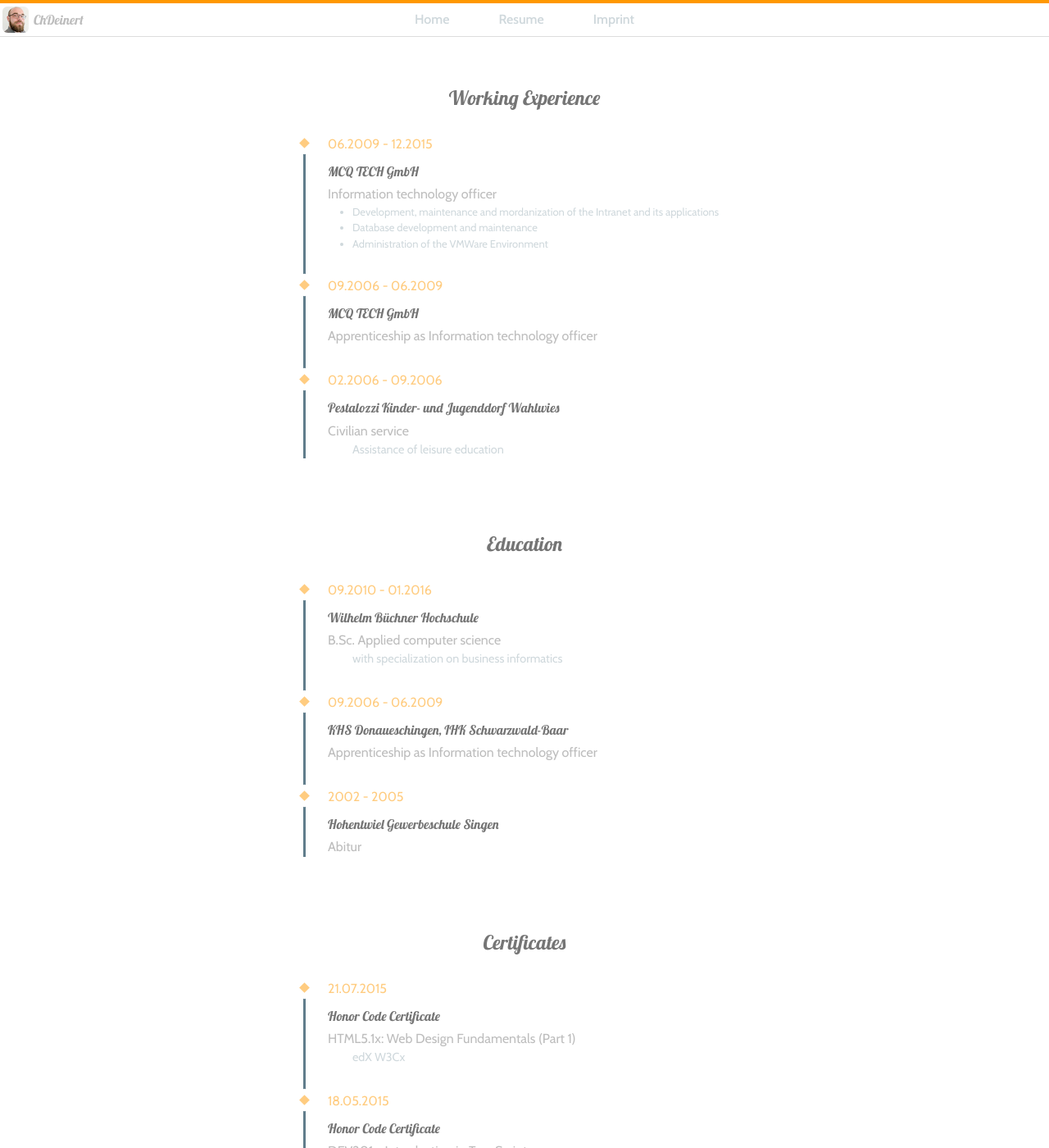
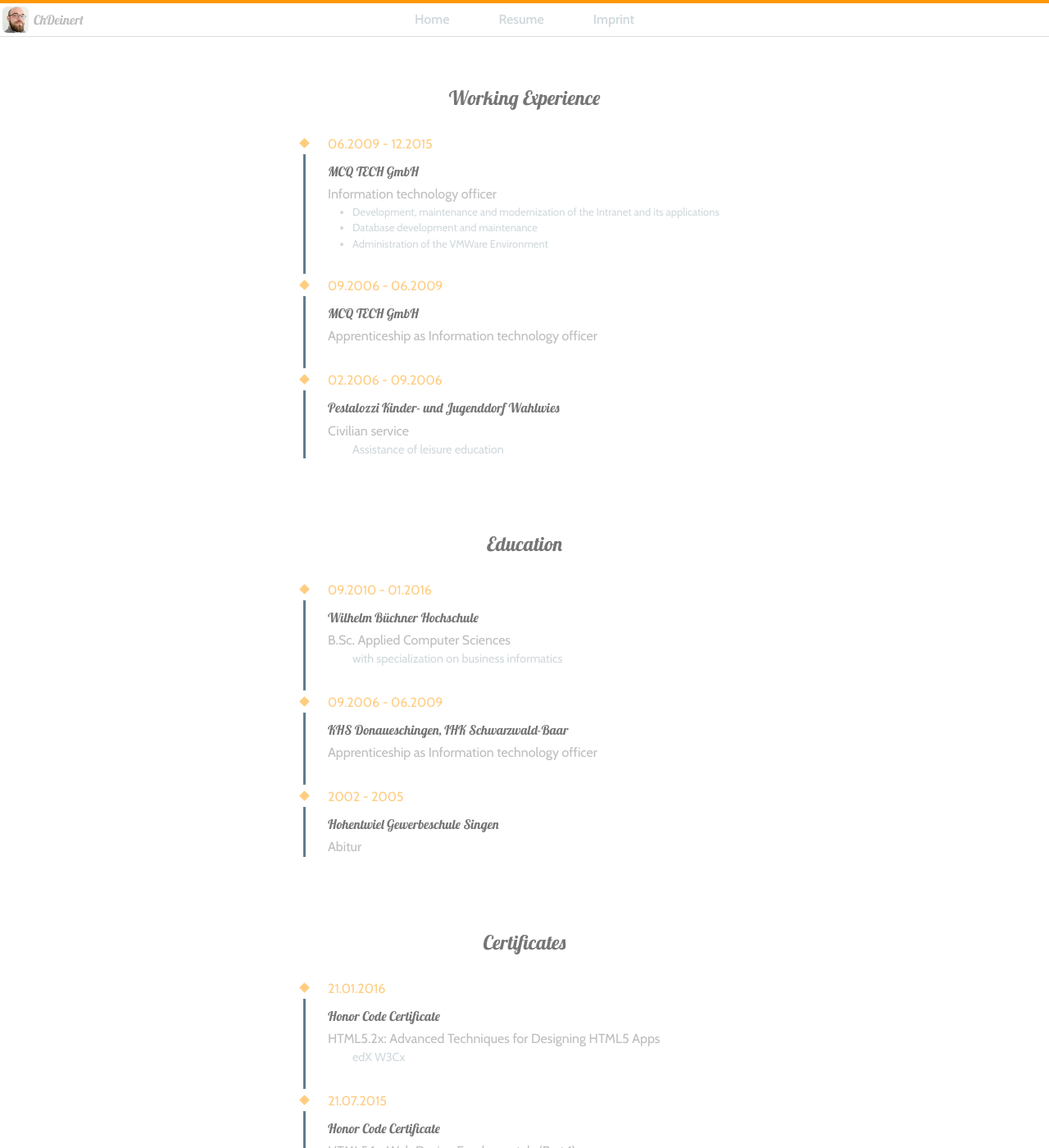
Before and after one commit to ChDeinert/chdeinert.github.io, a Jekyll site: the page built from resume.html, in a window 1280 px wide and 1400 px high. Shown: the whole window at 82% size. Built offline with Jekyll 4.4.1, drawn with Linux system fonts in a browser that asks for light colours; nearby versions of some CDN libraries.

Commit message:
Informations updated

```diff
--- a/_data/informations.yml
+++ b/_data/informations.yml
@@ -10,16 +10,17 @@ skills:
 - {icon: 'icon-csharp', name: 'C#', level: 1, description: 'Got the basics'}
 
 work-history:
-- {time-from: '06.2009', time-to: '12.2015', job: 'Information technology officer', company: 'MCQ TECH GmbH', description: '<ul><li>Development, maintenance and mordanization of the Intranet and its applications</li><li>Database development and maintenance</li><li>Administration of the VMWare Environment</li></ul>'}
+- {time-from: '06.2009', time-to: '12.2015', job: 'Information technology officer', company: 'MCQ TECH GmbH', description: '<ul><li>Development, maintenance and modernization of the Intranet and its applications</li><li>Database development and maintenance</li><li>Administration of the VMWare Environment</li></ul>'}
 - {time-from: '09.2006', time-to: '06.2009', job: 'Apprenticeship as Information technology officer', company: 'MCQ TECH GmbH', description: ''}
 - {time-from: '02.2006', time-to: '09.2006', job: 'Civilian service', company: 'Pestalozzi Kinder- und Jugenddorf Wahlwies', description: 'Assistance of leisure education'}
 
 education:
-- {time-from: '09.2010', time-to: '01.2016', school: 'Wilhelm Büchner Hochschule', degree: 'B.Sc. Applied computer science', description: 'with specialization on business informatics'}
+- {time-from: '09.2010', time-to: '01.2016', school: 'Wilhelm Büchner Hochschule', degree: 'B.Sc. Applied Computer Sciences', description: 'with specialization on business informatics'}
 - {time-from: '09.2006', time-to: '06.2009', school: 'KHS Donaueschingen, IHK Schwarzwald-Baar', degree: 'Apprenticeship as Information technology officer', description: ''}
 - {time-from: '2002', time-to: '2005', school: 'Hohentwiel Gewerbeschule Singen', degree: 'Abitur', description: ''}
 
 certificates:
+- {date: '21.01.2016', type: 'Honor Code Certificate', title: 'HTML5.2x: Advanced Techniques for Designing HTML5 Apps', organisation: 'edX W3Cx'}
 - {date: '21.07.2015', type: 'Honor Code Certificate', title: 'HTML5.1x: Web Design Fundamentals (Part 1)', organisation: 'edX W3Cx'}
 - {date: '18.05.2015', type: 'Honor Code Certificate', title: 'DEV201x: Introduction in TypeScript', organisation: 'edX Microsoft'}
 - {date: '20.11.2013', type: 'Honor Code Certificate', title: 'CS169.1x: Software as a Service', organisation: 'edX Berkeley'}
```
